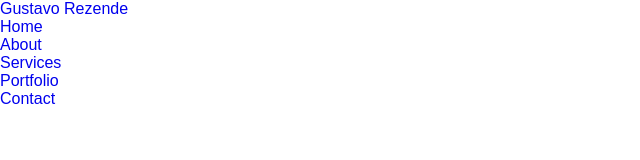
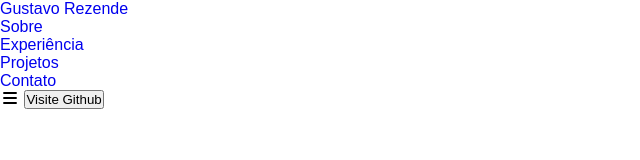
Before and after one commit to AleRzendee/myPortfolio, a plain HTML site: page index.html in a window 1280 px wide. Shown: the whole page, without its empty margins (0-640 px from the left). Drawn offline with Linux system fonts and the light colour scheme.

Commit message:
header att(#002)

```diff
--- a/index.html
+++ b/index.html
@@ -14,12 +14,15 @@
         <a href="#" class="logo"><span>Gustavo Rezende</span></a>
 
         <ul class="nav-links">
-            <li><a href="#">Home</a></li>
-            <li><a href="#">About</a></li>
-            <li><a href="#">Services</a></li>
-            <li><a href="#">Portfolio</a></li>
-            <li><a href="#">Contact</a></li>
+            <li><a href="#about">Sobre</a></li>
+            <li><a href="#experience">Experiência</a></li>
+            <li><a href="#projects">Projetos</a></li>
+            <li><a href="#contact">Contato</a></li>
         </ul>
+
+        <i class="fa-solid fa-bars"></i>
+
+        <button class="visit-btn">Visite Github</button>
     <script src="script.js"></script>
 </body>
 </html>
```
